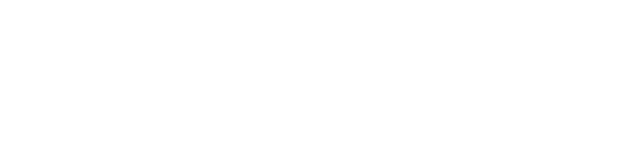
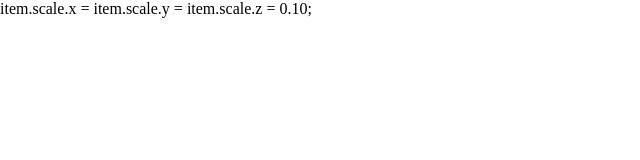
Before and after one commit to carrine1831/WebAR, a plain HTML site: page WebARTest/testing.html in a window 1280 px wide. Shown: the whole page, without its empty margins (0-640 px from the left). Drawn offline with Linux system fonts and the light colour scheme.

Commit message:
Update testing.html

```diff
--- a/WebARTest/testing.html
+++ b/WebARTest/testing.html
@@ -8,6 +8,7 @@
 
         obj-model="obj: url(lowpolymountains.obj);
         mtl: url(lowpolymountains.mtl)">
+          item.scale.x = item.scale.y = item.scale.z = 0.10;
 
        </a-entity>
       </a-marker>
```
